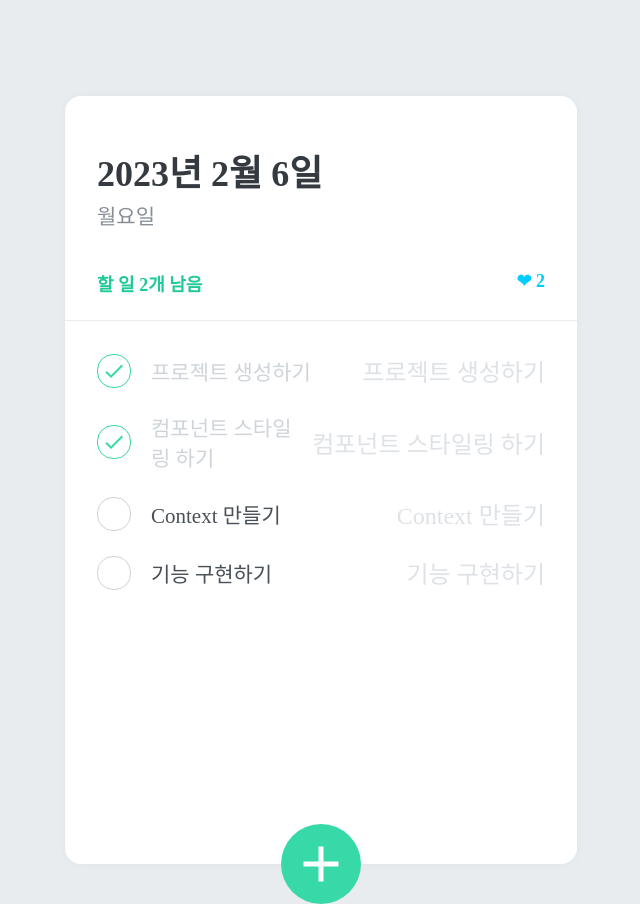
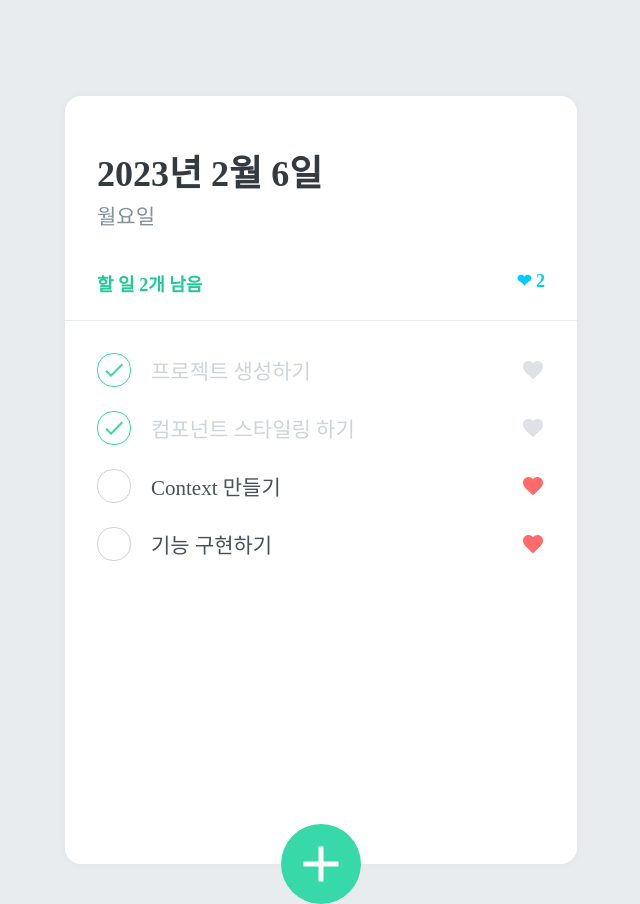
Before and after one commit to bbosirraegi/yungyo-todolist, a React (Vite) app: page / in a window 1280 px wide. Shown: the whole page, without its empty margins (319-959 px from the left). Built offline with nearby package versions, Linux system fonts and the light colour scheme.

Commit message:
기능 2 완료

```diff
--- a/src/components/TodoItem.jsx
+++ b/src/components/TodoItem.jsx
@@ -145,8 +145,8 @@ function TodoItem({ id, text, done, emoji }) {
         <MdDelete />
       </Remove>
       <Emoji emoji={emoji} onClick={onEmoji}>
-        {value}
-        {/* <MdFavorite /> */}
+        {/* {value} */}
+        <MdFavorite />
       </Emoji>
     </TodoItemBlock>
   );
--- a/src/components/TodoList.jsx
+++ b/src/components/TodoList.jsx
@@ -18,11 +18,12 @@ function TodoList() {
     <TodoListBlock>
       {/* <TodoItem text="프로젝트 생성하기" done={true} /> 이거 바꾸기*/}
       {todos.map(todo => (
-        <TodoItem
+        <TodoItem //todos 값 보내주기
           key={todo.id} // key값 필수
           id={todo.id}
           text={todo.text}
           done={todo.done}
+          emoji={todo.emoji}
         />
       ))}
     </TodoListBlock>
```
